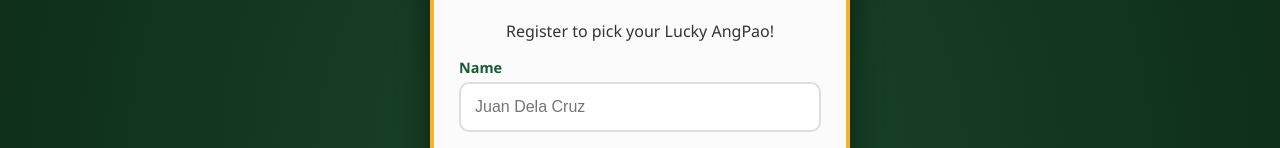
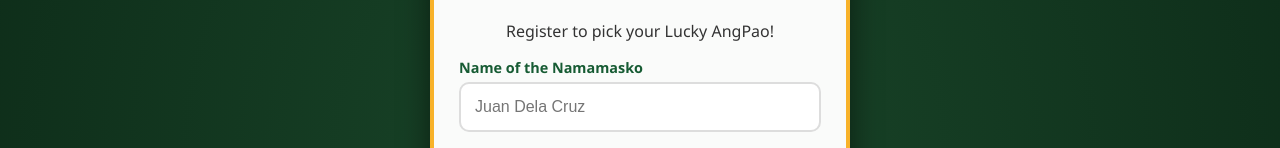
Before and after one commit to Gumgum29/pamasko-2025, a plain HTML site: page index.html in a window 1280 px wide. Shown: the part 251-399 px from the top of the page. Drawn offline with nearby package versions, Linux system fonts and the light colour scheme.

Commit message:
Small Update for UI context
adding instruction for the registration entry:
name of the namamasko
parent's number alternative

```diff
--- a/index.html
+++ b/index.html
@@ -54,7 +54,7 @@
     <div id="step1" class="step active">
         <h1>🎁 Christmas Pamasko</h1>
         <p>Register to pick your Lucky AngPao!</p>
-        <label>Name</label>
+        <label>Name of the Namamasko</label>
         <input type="text" id="reg-name" placeholder="Juan Dela Cruz">
         <label>GCash Number(Parent's number if there is no GCash yet)</label>
         <input type="text" id="reg-num" placeholder="09xxxxxxxxx" inputmode="numeric">
```
